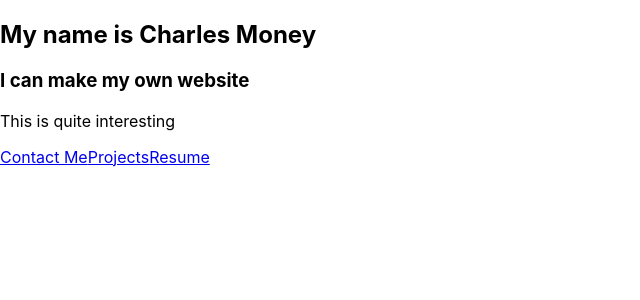
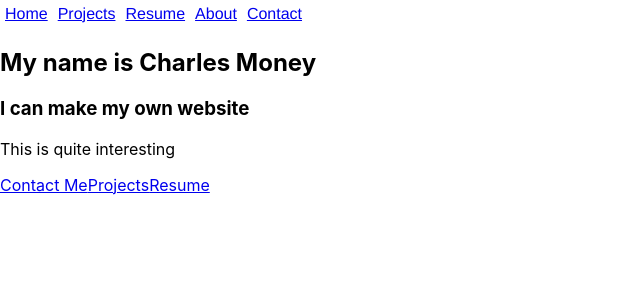
Before and after one commit to cmoney574/myportfolio, a React (Create React App) app: page / in a window 1280 px wide. Shown: the top 300 px of the page, without its empty margins (0-640 px from the left). Built offline with nearby package versions, Linux system fonts and the light colour scheme.

Commit message:
added navbar

```diff
--- a/src/App.js
+++ b/src/App.js
@@ -1,10 +1,12 @@
 import logo from './logo.svg';
 import './App.css';
 import AboutMe from './components/AboutMe';
+import Navbar from './components/Navbar'
 
 function App() {
   return (
     <div className="portfolio-app">
+      <Navbar />
       <AboutMe />
     </div>
   );
--- a/src/components/Navbar.js
+++ b/src/components/Navbar.js
@@ -0,0 +1,35 @@
+import React from 'react';
+
+export default function Nav() {
+  const linkStyle = { border: '1px black', padding: '5px' };
+
+  return (
+    <nav className="main-header-menu">
+      <section
+        style={{
+          display: 'flex',
+          fontFamily: 'helvetica',
+          flexDirection: 'row',
+          alignItems: 'flex-start',
+          justifyContent: 'flex-start',
+        }}
+      >
+        <div style={linkStyle}>
+          <a href="#">Home</a>
+        </div>
+        <div style={linkStyle}>
+          <a href="#">Projects</a>
+        </div>
+        <div style={linkStyle}>
+          <a href="#">Resume</a>
+        </div>
+        <div style={linkStyle}>
+          <a href="#">About</a>
+        </div>
+        <div style={linkStyle}>
+          <a href="#">Contact</a>
+        </div>
+      </section>
+    </nav>
+  );
+}
```
